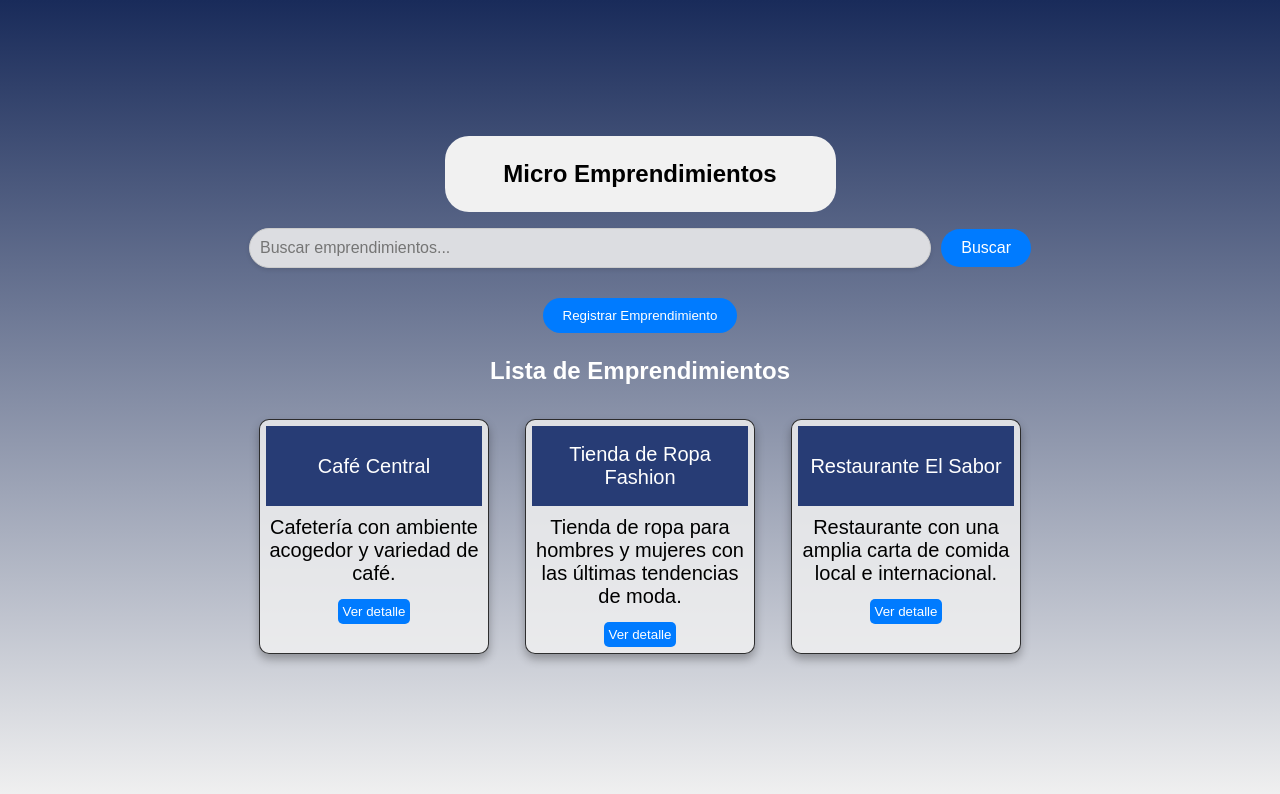
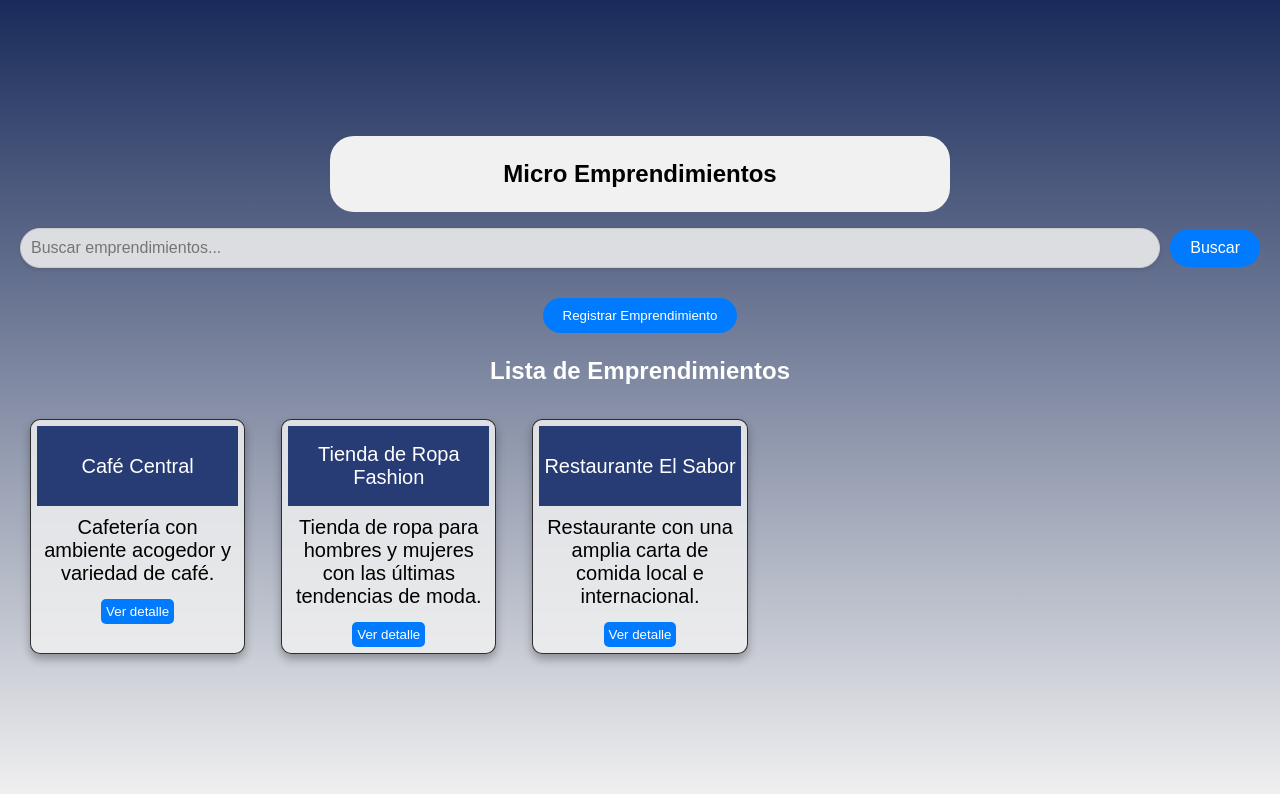
Before and after one commit to TP-Inge/Micro-Emprendimientos, a React (Vite) app: page / in a window 1280 px wide. Shown: the top 794 px of the page. Built offline with nearby package versions, Linux system fonts and the light colour scheme.

Commit message:
esta mejor asi

```diff
--- a/src/css/pantallaPrincipal.css
+++ b/src/css/pantallaPrincipal.css
@@ -29,7 +29,7 @@ ul{
 .grid-container {
   gap: 1em;
   list-style-type: none;
-  grid-template-columns:repeat(3,minmax(100px,250px));
+  grid-template-columns:repeat(5,minmax(100px,250px));
   display: grid;
   justify-items: stretch;
   align-items: stretch;
```
